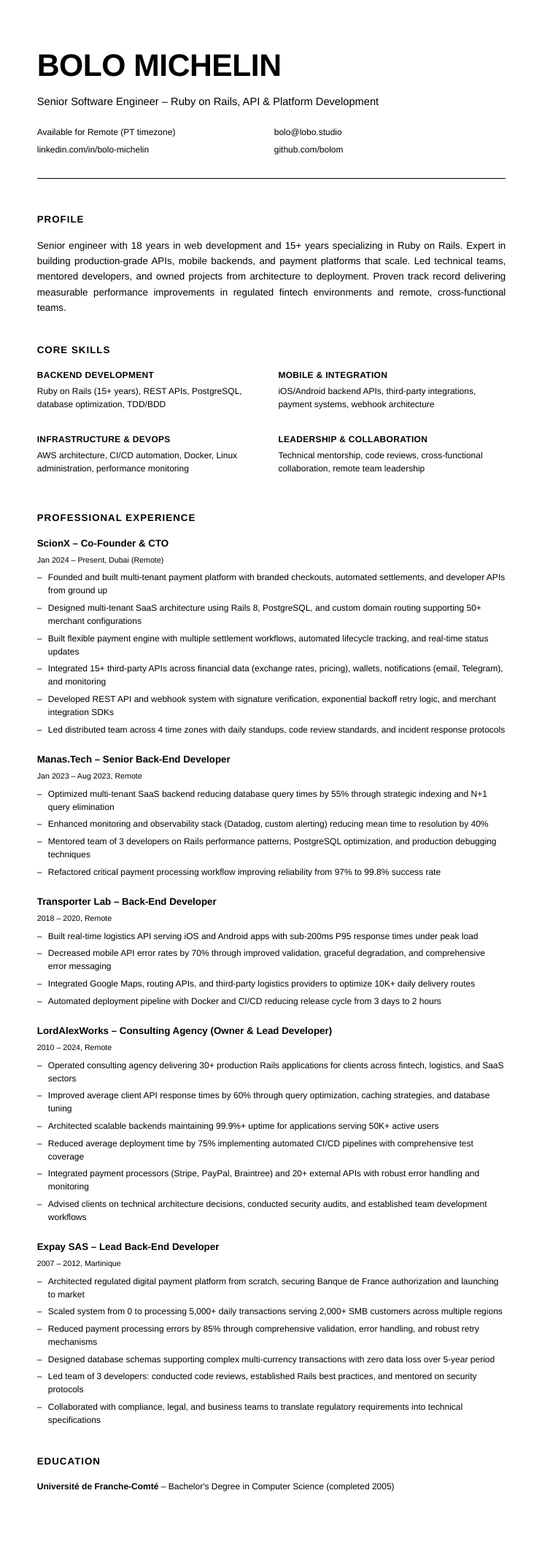
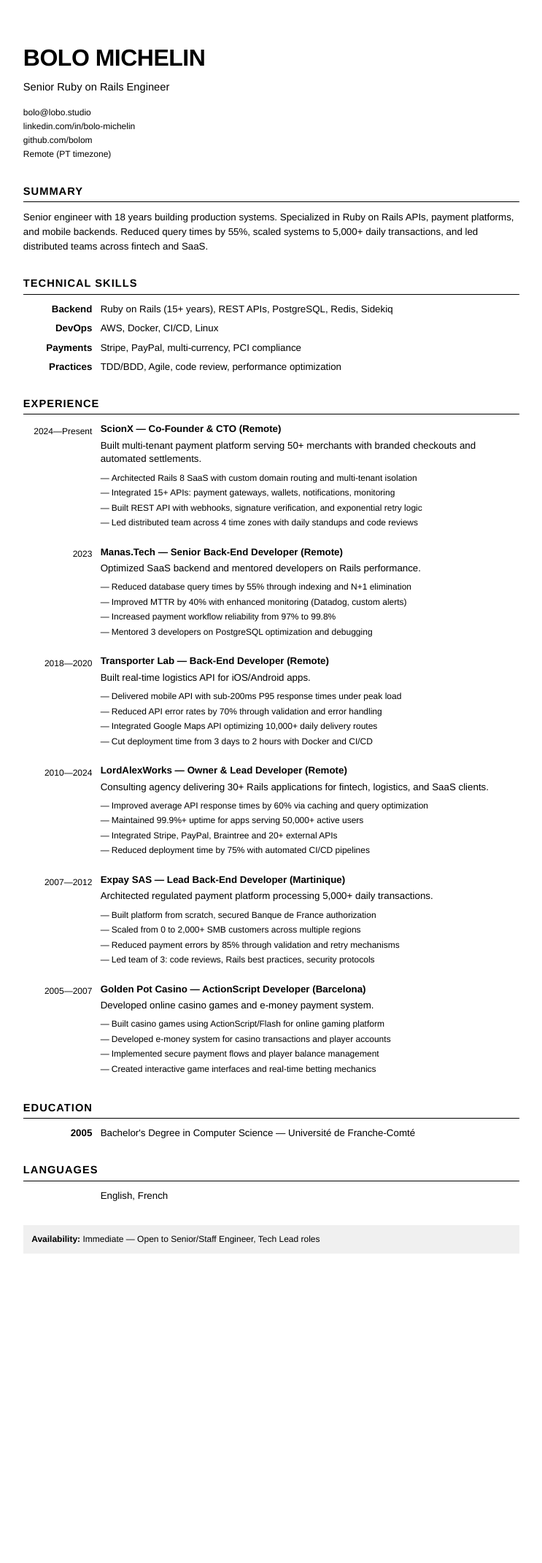
Before and after one commit to bolom/bolom.github.com, a Jekyll site: the page resume/cv.html, which Jekyll copies as it is, in a window 1280 px wide. Shown: the whole page at 73% size, without its empty margins (268-1011 px from the left). Built offline with Jekyll 4.4.1, drawn with Linux system fonts in a browser that asks for light colours; Markdown is read by kramdown in place of the engine named in the settings; after the commit the page ends 1775 px from its top, so only the background shows below that.

Commit message:
Update cv.html

```diff
--- a/resume/cv.html
+++ b/resume/cv.html
@@ -3,273 +3,347 @@
 <head>
     <meta charset="UTF-8">
     <meta name="viewport" content="width=device-width, initial-scale=1.0">
-    <title>Bolo Michelin - CV</title>
+    <title>Bolo Michelin - Senior Ruby on Rails Engineer</title>
     <style>
-        @page {
-            size: A4;
-            margin: 0;
-        }
         * {
             margin: 0;
             padding: 0;
             box-sizing: border-box;
         }
+
         body {
             font-family: 'Helvetica Neue', Helvetica, Arial, sans-serif;
-            line-height: 1.5;
+            font-size: 10pt;
+            line-height: 1.4;
             color: #000;
-            background: white;
-            font-weight: 400;
+            background: #fff;
+            padding: 0;
         }
+
         .container {
             max-width: 210mm;
             margin: 0 auto;
-            background: white;
-            padding: 15mm 20mm;
+            padding: 15mm;
         }
-        .header {
-            margin-bottom: 12mm;
-            border-bottom: 1px solid #000;
-            padding-bottom: 8mm;
+
+        header {
+            margin-bottom: 8mm;
         }
-        .name {
-            font-size: 32pt;
+
+        h1 {
+            font-size: 24pt;
             font-weight: 700;
             letter-spacing: -0.5px;
             margin-bottom: 2mm;
             text-transform: uppercase;
         }
-        .title {
+
+        .subtitle {
             font-size: 11pt;
             font-weight: 400;
-            margin-bottom: 6mm;
+            margin-bottom: 4mm;
+        }
+
+        .contact {
+            font-size: 9pt;
+            line-height: 1.6;
+        }
+
+        .contact a {
             color: #000;
+            text-decoration: none;
         }
-        .contact {
-            display: grid;
-            grid-template-columns: repeat(2, 1fr);
-            gap: 2mm;
-            font-size: 9pt;
-            line-height: 1.4;
-        }
-        .contact-item {
-            font-weight: 400;
-        }
-        .section {
-            margin-bottom: 10mm;
-        }
-        .section-title {
-            font-size: 10pt;
+
+        h2 {
+            font-size: 11pt;
             font-weight: 700;
             text-transform: uppercase;
             letter-spacing: 1px;
-            margin-bottom: 4mm;
-            color: #000;
+            margin-top: 8mm;
+            margin-bottom: 3mm;
+            padding-bottom: 1mm;
+            border-bottom: 1px solid #000;
         }
-        .profile-text {
+
+        .summary {
             font-size: 10pt;
-            line-height: 1.6;
-            text-align: justify;
+            line-height: 1.5;
+            margin-bottom: 5mm;
         }
-        .skills-grid {
+
+        .skills {
             display: grid;
-            grid-template-columns: 1fr 1fr;
-            gap: 5mm;
+            grid-template-columns: 25mm 1fr;
+            gap: 2mm 3mm;
+            margin-bottom: 5mm;
         }
-        .skill-category {
-            margin-bottom: 3mm;
+
+        .skill-label {
+            font-weight: 700;
+            text-align: right;
         }
-        .skill-title {
+
+        .skill-content {
+            font-weight: 400;
+        }
+
+        .job {
+            margin-bottom: 5mm;
+            display: grid;
+            grid-template-columns: 25mm 1fr;
+            gap: 0 3mm;
+        }
+
+        .job-date {
             font-size: 9pt;
+            text-align: right;
+            padding-top: 1mm;
+        }
+
+        .job-content {
+            grid-column: 2;
+        }
+
+        .job-title {
+            font-size: 10pt;
             font-weight: 700;
             margin-bottom: 1mm;
-            text-transform: uppercase;
-            letter-spacing: 0.3px;
         }
-        .skill-content {
-            font-size: 9pt;
-            line-height: 1.5;
+
+        .job-company {
+            font-weight: 700;
         }
-        .experience-item {
-            margin-bottom: 6mm;
-            page-break-inside: avoid;
-        }
-        .exp-header {
+
+        .job-description {
+            font-size: 10pt;
             margin-bottom: 2mm;
         }
-        .exp-title {
+
+        ul {
+            list-style: none;
+            margin: 0;
+            padding: 0;
+        }
+
+        li {
+            font-size: 9pt;
+            margin-bottom: 1mm;
+            padding-left: 4mm;
+            position: relative;
+        }
+
+        li:before {
+            content: "—";
+            position: absolute;
+            left: 0;
+        }
+
+        .education-grid,
+        .languages-grid {
+            display: grid;
+            grid-template-columns: 25mm 1fr;
+            gap: 0 3mm;
             font-size: 10pt;
+        }
+
+        .edu-label,
+        .lang-label {
+            text-align: right;
             font-weight: 700;
         }
-        .exp-date {
-            font-size: 8pt;
-            font-weight: 400;
-            margin-top: 1mm;
+
+        .availability {
+            margin-top: 8mm;
+            padding: 3mm;
+            background: #f0f0f0;
+            font-size: 9pt;
         }
-        .exp-bullets {
-            list-style: none;
-            padding-left: 0;
-        }
-        .exp-bullets li {
-            padding-left: 4mm;
-            position: relative;
-            font-size: 9pt;
-            margin-bottom: 1.5mm;
-            line-height: 1.5;
-        }
-        .exp-bullets li:before {
-            content: "–";
-            position: absolute;
-            left: 0;
-            font-weight: 400;
-        }
-        .education-content {
-            font-size: 9pt;
-            line-height: 1.6;
-        }
-        .education-content strong {
-            font-weight: 700;
-        }
+
         @media print {
             body {
-                -webkit-print-color-adjust: exact;
-                print-color-adjust: exact;
+                background: white;
+            }
+
+            .container {
+                padding: 0;
+                max-width: 100%;
+            }
+
+            h2 {
+                page-break-after: avoid;
+            }
+
+            .job {
+                page-break-inside: avoid;
+            }
+        }
+
+        @media (max-width: 768px) {
+            .container {
+                padding: 5mm;
+            }
+
+            .skills,
+            .job,
+            .education-grid,
+            .languages-grid {
+                grid-template-columns: 1fr;
+                gap: 1mm;
+            }
+
+            .skill-label,
+            .job-date,
+            .edu-label,
+            .lang-label {
+                text-align: left;
             }
         }
     </style>
 </head>
 <body>
     <div class="container">
-        <div class="header">
-            <div class="name">Bolo Michelin</div>
-            <div class="title">Senior Software Engineer – Ruby on Rails, API & Platform Development</div>
+        <header>
+            <h1>Bolo Michelin</h1>
+            <div class="subtitle">Senior Ruby on Rails Engineer</div>
             <div class="contact">
-                <div class="contact-item">Available for Remote (PT timezone)</div>
-                <div class="contact-item">bolo@lobo.studio</div>
-                <div class="contact-item">linkedin.com/in/bolo-michelin</div>
-                <div class="contact-item">github.com/bolom</div>
+                bolo@lobo.studio<br>
+                linkedin.com/in/bolo-michelin<br>
+                github.com/bolom<br>
+                Remote (PT timezone)
             </div>
-        </div>
+        </header>
 
-        <div class="section">
-            <div class="section-title">Profile</div>
-            <div class="profile-text">
-                Senior engineer with 18 years in web development and 15+ years specializing in Ruby on Rails. Expert in building production-grade APIs, mobile backends, and payment platforms that scale. Led technical teams, mentored developers, and owned projects from architecture to deployment. Proven track record delivering measurable performance improvements in regulated fintech environments and remote, cross-functional teams.
+        <section>
+            <h2>Summary</h2>
+            <p class="summary">
+                Senior engineer with 18 years building production systems. Specialized in Ruby on Rails APIs, payment platforms, and mobile backends. Reduced query times by 55%, scaled systems to 5,000+ daily transactions, and led distributed teams across fintech and SaaS.
+            </p>
+        </section>
+
+        <section>
+            <h2>Technical Skills</h2>
+            <div class="skills">
+                <div class="skill-label">Backend</div>
+                <div class="skill-content">Ruby on Rails (15+ years), REST APIs, PostgreSQL, Redis, Sidekiq</div>
+
+                <div class="skill-label">DevOps</div>
+                <div class="skill-content">AWS, Docker, CI/CD, Linux</div>
+
+                <div class="skill-label">Payments</div>
+                <div class="skill-content">Stripe, PayPal, multi-currency, PCI compliance</div>
+
+                <div class="skill-label">Practices</div>
+                <div class="skill-content">TDD/BDD, Agile, code review, performance optimization</div>
             </div>
-        </div>
+        </section>
 
-        <div class="section">
-            <div class="section-title">Core Skills</div>
-            <div class="skills-grid">
-                <div class="skill-category">
-                    <div class="skill-title">Backend Development</div>
-                    <div class="skill-content">Ruby on Rails (15+ years), REST APIs, PostgreSQL, database optimization, TDD/BDD</div>
-                </div>
-                <div class="skill-category">
-                    <div class="skill-title">Mobile & Integration</div>
-                    <div class="skill-content">iOS/Android backend APIs, third-party integrations, payment systems, webhook architecture</div>
-                </div>
-                <div class="skill-category">
-                    <div class="skill-title">Infrastructure & DevOps</div>
-                    <div class="skill-content">AWS architecture, CI/CD automation, Docker, Linux administration, performance monitoring</div>
-                </div>
-                <div class="skill-category">
-                    <div class="skill-title">Leadership & Collaboration</div>
-                    <div class="skill-content">Technical mentorship, code reviews, cross-functional collaboration, remote team leadership</div>
+        <section>
+            <h2>Experience</h2>
+
+            <div class="job">
+                <div class="job-date">2024—Present</div>
+                <div class="job-content">
+                    <div class="job-title"><span class="job-company">ScionX</span> — Co-Founder & CTO (Remote)</div>
+                    <p class="job-description">Built multi-tenant payment platform serving 50+ merchants with branded checkouts and automated settlements.</p>
+                    <ul>
+                        <li>Architected Rails 8 SaaS with custom domain routing and multi-tenant isolation</li>
+                        <li>Integrated 15+ APIs: payment gateways, wallets, notifications, monitoring</li>
+                        <li>Built REST API with webhooks, signature verification, and exponential retry logic</li>
+                        <li>Led distributed team across 4 time zones with daily standups and code reviews</li>
+                    </ul>
                 </div>
             </div>
-        </div>
 
-        <div class="section">
-            <div class="section-title">Professional Experience</div>
-
-            <div class="experience-item">
-                <div class="exp-header">
-                    <div class="exp-title">ScionX – Co-Founder & CTO</div>
-                    <div class="exp-date">Jan 2024 – Present, Dubai (Remote)</div>
+            <div class="job">
+                <div class="job-date">2023</div>
+                <div class="job-content">
+                    <div class="job-title"><span class="job-company">Manas.Tech</span> — Senior Back-End Developer (Remote)</div>
+                    <p class="job-description">Optimized SaaS backend and mentored developers on Rails performance.</p>
+                    <ul>
+                        <li>Reduced database query times by 55% through indexing and N+1 elimination</li>
+                        <li>Improved MTTR by 40% with enhanced monitoring (Datadog, custom alerts)</li>
+                        <li>Increased payment workflow reliability from 97% to 99.8%</li>
+                        <li>Mentored 3 developers on PostgreSQL optimization and debugging</li>
+                    </ul>
                 </div>
-                <ul class="exp-bullets">
-                    <li>Founded and built multi-tenant payment platform with branded checkouts, automated settlements, and developer APIs from ground up</li>
-                    <li>Designed multi-tenant SaaS architecture using Rails 8, PostgreSQL, and custom domain routing supporting 50+ merchant configurations</li>
-                    <li>Built flexible payment engine with multiple settlement workflows, automated lifecycle tracking, and real-time status updates</li>
-                    <li>Integrated 15+ third-party APIs across financial data (exchange rates, pricing), wallets, notifications (email, Telegram), and monitoring</li>
-                    <li>Developed REST API and webhook system with signature verification, exponential backoff retry logic, and merchant integration SDKs</li>
-                    <li>Led distributed team across 4 time zones with daily standups, code review standards, and incident response protocols</li>
-                </ul>
             </div>
 
-            <div class="experience-item">
-                <div class="exp-header">
-                    <div class="exp-title">Manas.Tech – Senior Back-End Developer</div>
-                    <div class="exp-date">Jan 2023 – Aug 2023, Remote</div>
+            <div class="job">
+                <div class="job-date">2018—2020</div>
+                <div class="job-content">
+                    <div class="job-title"><span class="job-company">Transporter Lab</span> — Back-End Developer (Remote)</div>
+                    <p class="job-description">Built real-time logistics API for iOS/Android apps.</p>
+                    <ul>
+                        <li>Delivered mobile API with sub-200ms P95 response times under peak load</li>
+                        <li>Reduced API error rates by 70% through validation and error handling</li>
+                        <li>Integrated Google Maps API optimizing 10,000+ daily delivery routes</li>
+                        <li>Cut deployment time from 3 days to 2 hours with Docker and CI/CD</li>
+                    </ul>
                 </div>
-                <ul class="exp-bullets">
-                    <li>Optimized multi-tenant SaaS backend reducing database query times by 55% through strategic indexing and N+1 query elimination</li>
-                    <li>Enhanced monitoring and observability stack (Datadog, custom alerting) reducing mean time to resolution by 40%</li>
-                    <li>Mentored team of 3 developers on Rails performance patterns, PostgreSQL optimization, and production debugging techniques</li>
-                    <li>Refactored critical payment processing workflow improving reliability from 97% to 99.8% success rate</li>
-                </ul>
             </div>
 
-            <div class="experience-item">
-                <div class="exp-header">
-                    <div class="exp-title">Transporter Lab – Back-End Developer</div>
-                    <div class="exp-date">2018 – 2020, Remote</div>
+            <div class="job">
+                <div class="job-date">2010—2024</div>
+                <div class="job-content">
+                    <div class="job-title"><span class="job-company">LordAlexWorks</span> — Owner & Lead Developer (Remote)</div>
+                    <p class="job-description">Consulting agency delivering 30+ Rails applications for fintech, logistics, and SaaS clients.</p>
+                    <ul>
+                        <li>Improved average API response times by 60% via caching and query optimization</li>
+                        <li>Maintained 99.9%+ uptime for apps serving 50,000+ active users</li>
+                        <li>Integrated Stripe, PayPal, Braintree and 20+ external APIs</li>
+                        <li>Reduced deployment time by 75% with automated CI/CD pipelines</li>
+                    </ul>
                 </div>
-                <ul class="exp-bullets">
-                    <li>Built real-time logistics API serving iOS and Android apps with sub-200ms P95 response times under peak load</li>
-                    <li>Decreased mobile API error rates by 70% through improved validation, graceful degradation, and comprehensive error messaging</li>
-                    <li>Integrated Google Maps, routing APIs, and third-party logistics providers to optimize 10K+ daily delivery routes</li>
-                    <li>Automated deployment pipeline with Docker and CI/CD reducing release cycle from 3 days to 2 hours</li>
-                </ul>
             </div>
 
-            <div class="experience-item">
-                <div class="exp-header">
-                    <div class="exp-title">LordAlexWorks – Consulting Agency (Owner & Lead Developer)</div>
-                    <div class="exp-date">2010 – 2024, Remote</div>
+            <div class="job">
+                <div class="job-date">2007—2012</div>
+                <div class="job-content">
+                    <div class="job-title"><span class="job-company">Expay SAS</span> — Lead Back-End Developer (Martinique)</div>
+                    <p class="job-description">Architected regulated payment platform processing 5,000+ daily transactions.</p>
+                    <ul>
+                        <li>Built platform from scratch, secured Banque de France authorization</li>
+                        <li>Scaled from 0 to 2,000+ SMB customers across multiple regions</li>
+                        <li>Reduced payment errors by 85% through validation and retry mechanisms</li>
+                        <li>Led team of 3: code reviews, Rails best practices, security protocols</li>
+                    </ul>
                 </div>
-                <ul class="exp-bullets">
-                    <li>Operated consulting agency delivering 30+ production Rails applications for clients across fintech, logistics, and SaaS sectors</li>
-                    <li>Improved average client API response times by 60% through query optimization, caching strategies, and database tuning</li>
-                    <li>Architected scalable backends maintaining 99.9%+ uptime for applications serving 50K+ active users</li>
-                    <li>Reduced average deployment time by 75% implementing automated CI/CD pipelines with comprehensive test coverage</li>
-                    <li>Integrated payment processors (Stripe, PayPal, Braintree) and 20+ external APIs with robust error handling and monitoring</li>
-                    <li>Advised clients on technical architecture decisions, conducted security audits, and established team development workflows</li>
-                </ul>
             </div>
 
-            <div class="experience-item">
-                <div class="exp-header">
-                    <div class="exp-title">Expay SAS – Lead Back-End Developer</div>
-                    <div class="exp-date">2007 – 2012, Martinique</div>
+            <div class="job">
+                <div class="job-date">2005—2007</div>
+                <div class="job-content">
+                    <div class="job-title"><span class="job-company">Golden Pot Casino</span> — ActionScript Developer (Barcelona)</div>
+                    <p class="job-description">Developed online casino games and e-money payment system.</p>
+                    <ul>
+                        <li>Built casino games using ActionScript/Flash for online gaming platform</li>
+                        <li>Developed e-money system for casino transactions and player accounts</li>
+                        <li>Implemented secure payment flows and player balance management</li>
+                        <li>Created interactive game interfaces and real-time betting mechanics</li>
+                    </ul>
                 </div>
-                <ul class="exp-bullets">
-                    <li>Architected regulated digital payment platform from scratch, securing Banque de France authorization and launching to market</li>
-                    <li>Scaled system from 0 to processing 5,000+ daily transactions serving 2,000+ SMB customers across multiple regions</li>
-                    <li>Reduced payment processing errors by 85% through comprehensive validation, error handling, and robust retry mechanisms</li>
-                    <li>Designed database schemas supporting complex multi-currency transactions with zero data loss over 5-year period</li>
-                    <li>Led team of 3 developers: conducted code reviews, established Rails best practices, and mentored on security protocols</li>
-                    <li>Collaborated with compliance, legal, and business teams to translate regulatory requirements into technical specifications</li>
-                </ul>
             </div>
-        </div>
+        </section>
 
-        <div class="section">
-            <div class="section-title">Education</div>
-            <div class="education-content">
-                <strong>Université de Franche-Comté</strong> – Bachelor's Degree in Computer Science (completed 2005)
+        <section>
+            <h2>Education</h2>
+            <div class="education-grid">
+                <div class="edu-label">2005</div>
+                <div>Bachelor's Degree in Computer Science — Université de Franche-Comté</div>
             </div>
+        </section>
+
+        <section>
+            <h2>Languages</h2>
+            <div class="languages-grid">
+                <div class="lang-label"></div>
+                <div>English, French</div>
+            </div>
+        </section>
+
+        <div class="availability">
+            <strong>Availability:</strong> Immediate — Open to Senior/Staff Engineer, Tech Lead roles
         </div>
     </div>
-
-    <script>
-        document.addEventListener('keydown', function(e) {
-            if (e.ctrlKey && e.key === 'p') {
-                e.preventDefault();
-                window.print();
-            }
-        });
-    </script>
 </body>
 </html>
```
